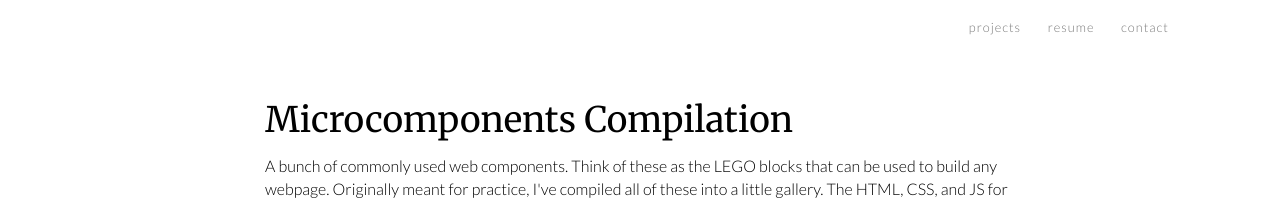
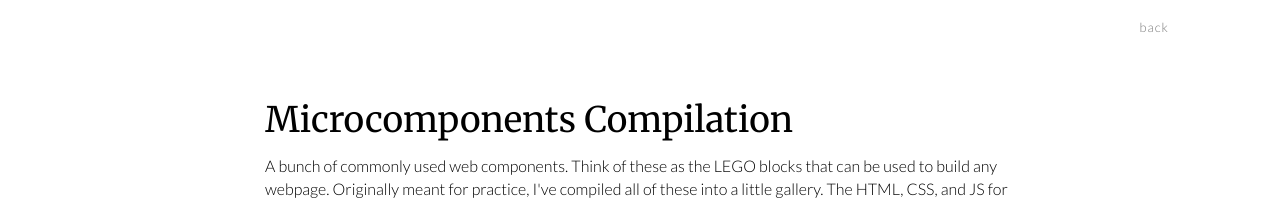
Before and after one commit to awanger/awanger.github.io, a Jekyll site: the page built from projects/microcomponents.html, in a window 1280 px wide. Shown: the top 204 px of the page. Built offline with Jekyll 4.4.1, drawn with Linux system fonts in a browser that asks for light colours; comment, search, counter and statistics services are not loaded.

Commit message:
Add dynamic navbar

```diff
--- a/_includes/header.html
+++ b/_includes/header.html
@@ -4,10 +4,26 @@
       <label for="toggle" class="hamburger"><i class="fa fa-bars"></i></label>
       <input type="checkbox" id="toggle">
       <ul class="nav-list">
-        <li class="nav-link"><a href="#portfolio-content">projects</a></li>
+        <li class="nav-link"><a href="/#portfolio-content">projects</a></li>
         <li class="nav-link"><a href="https://drive.google.com/open?id=1Uee-mZR1SrHgk5Q34AWhYqOY4sIUCXVd" target="_blank">resume</a></li>
         <li class="nav-link"><a href="#">contact</a></li>
       </ul>
+      <div id="back" class="nav-link"><a href="/#portfolio-content">back</a></div>
     </nav>
   </div>
 </header>
+<script>
+  const currentPage = document.URL;
+  const navList = document.querySelector(".nav-list")
+  const backBtn = document.querySelector("#back");
+
+  function displayNavLinks() {
+    if (currentPage.includes("/projects")) {
+      navList.setAttribute("style", "display:none");
+      backBtn.setAttribute("style", "display:block");
+    }
+  }
+
+  displayNavLinks();
+
+</script>
--- a/assets/css/custom.css
+++ b/assets/css/custom.css
@@ -135,9 +135,14 @@ header {
     }
 }
 
+
+#back {
+    display: none;
+}
+
 /* Hero section */
 .jumbotron {
-    height: calc(75vh - 50px);
+    height: calc(80vh - 50px);
     background-color: #fff;
 
 } @media screen and (max-width: 575px) {
```
